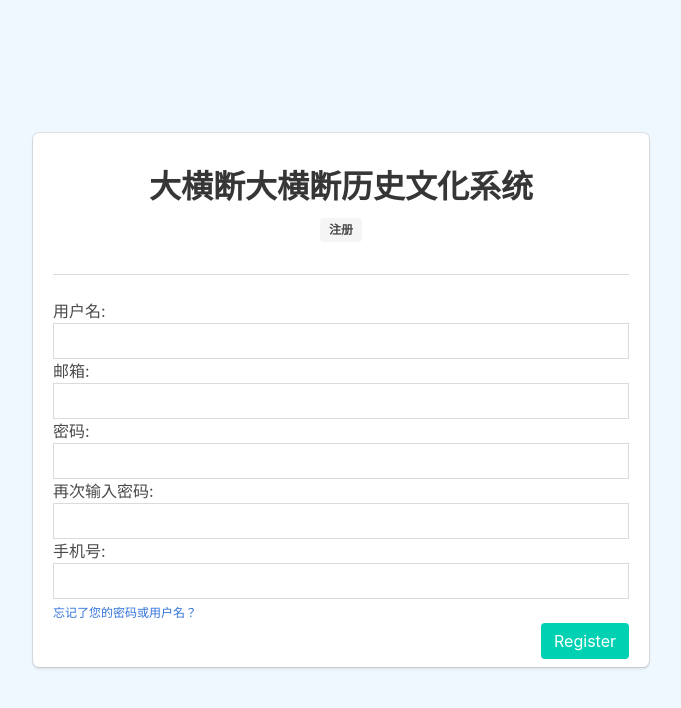
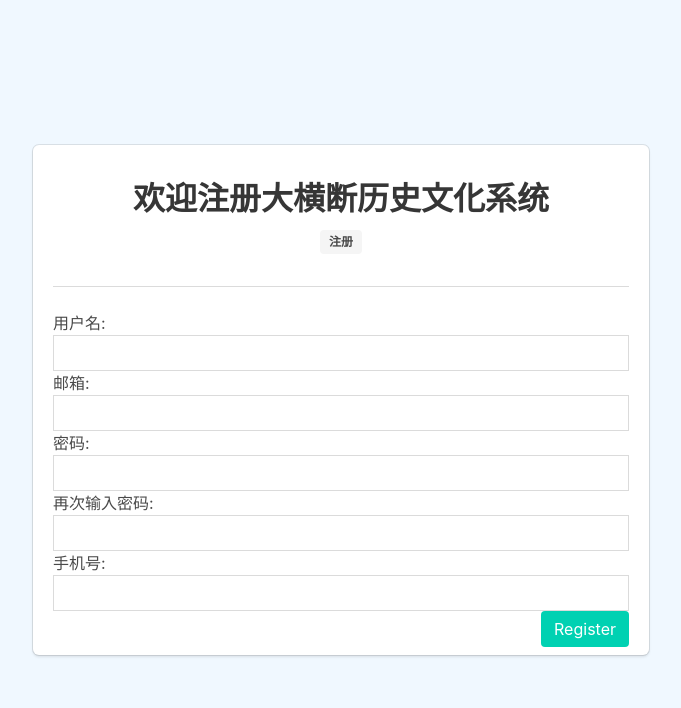
Before and after one commit to Galaxy3696/display-system, a Django app: page /account/register/ in a window 1280 px wide. Shown: the top 708 px of the page, without its empty margins (299-980 px from the left). Run offline with Django 3.2, Linux system fonts and the light colour scheme; parts of the project's set-up code (start-up, migrations or seed data) failed here and were passed over; some libraries are stand-ins or nearby versions.

Commit message:
注册登录修改

```diff
--- a/templates/registration/login.html
+++ b/templates/registration/login.html
@@ -35,7 +35,7 @@
     <div class="box has-background-white" >
         <div class="content">
             <h1 class=" is-uppercase has-text-centered has-text-weight-bold" style="padding: 0.5em 0">
-                大横断大横断历史文化系统
+                欢迎登录大横断历史文化系统
             <br><span class="tag">登录</span>
             </h1>
             <hr class="dropdown-divider">
--- a/templates/registration/register.html
+++ b/templates/registration/register.html
@@ -27,7 +27,7 @@
     <div class="box has-background-white" >
         <div class="content">
             <h1 class=" is-uppercase has-text-centered has-text-weight-bold" style="padding: 0.5em 0">
-                大横断大横断历史文化系统
+                欢迎注册大横断历史文化系统
             <br><span class="tag">注册</span>
             </h1>
             <hr class="dropdown-divider">
@@ -60,13 +60,13 @@
             {% endfor %}
         {% endif %}
 
-        <!-- 判断是否拥有找回密码连接，有则给出 -->
-        {% url 'password_reset' as password_reset_url %}
-        {% if password_reset_url %}
-        <div class="password-reset-link">
-            <a class=" is-size-7" href="{{ password_reset_url }}">{% trans 'Forgotten your password or username?' %}</a>
-        </div>
-        {% endif %}
+{#        <!-- 判断是否拥有找回密码连接，有则给出 -->#}
+{#        {% url 'password_reset' as password_reset_url %}#}
+{#        {% if password_reset_url %}#}
+{#        <div class="password-reset-link">#}
+{#            <a class=" is-size-7" href="{{ password_reset_url }}">{% trans 'Forgotten your password or username?' %}</a>#}
+{#        </div>#}
+{#        {% endif %}#}
 
         <!-- 登录按钮 -->
         <div class="submit-row">
```
